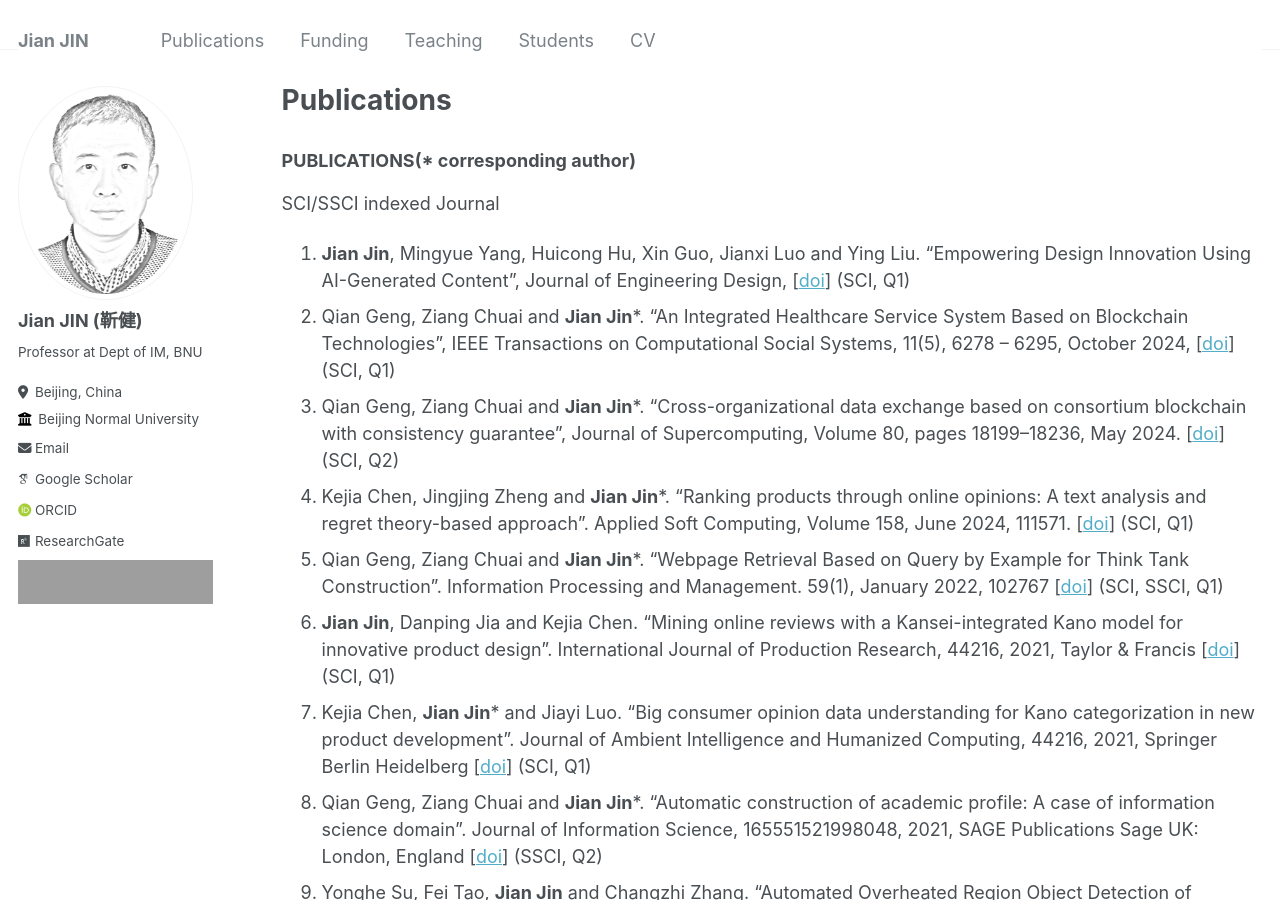
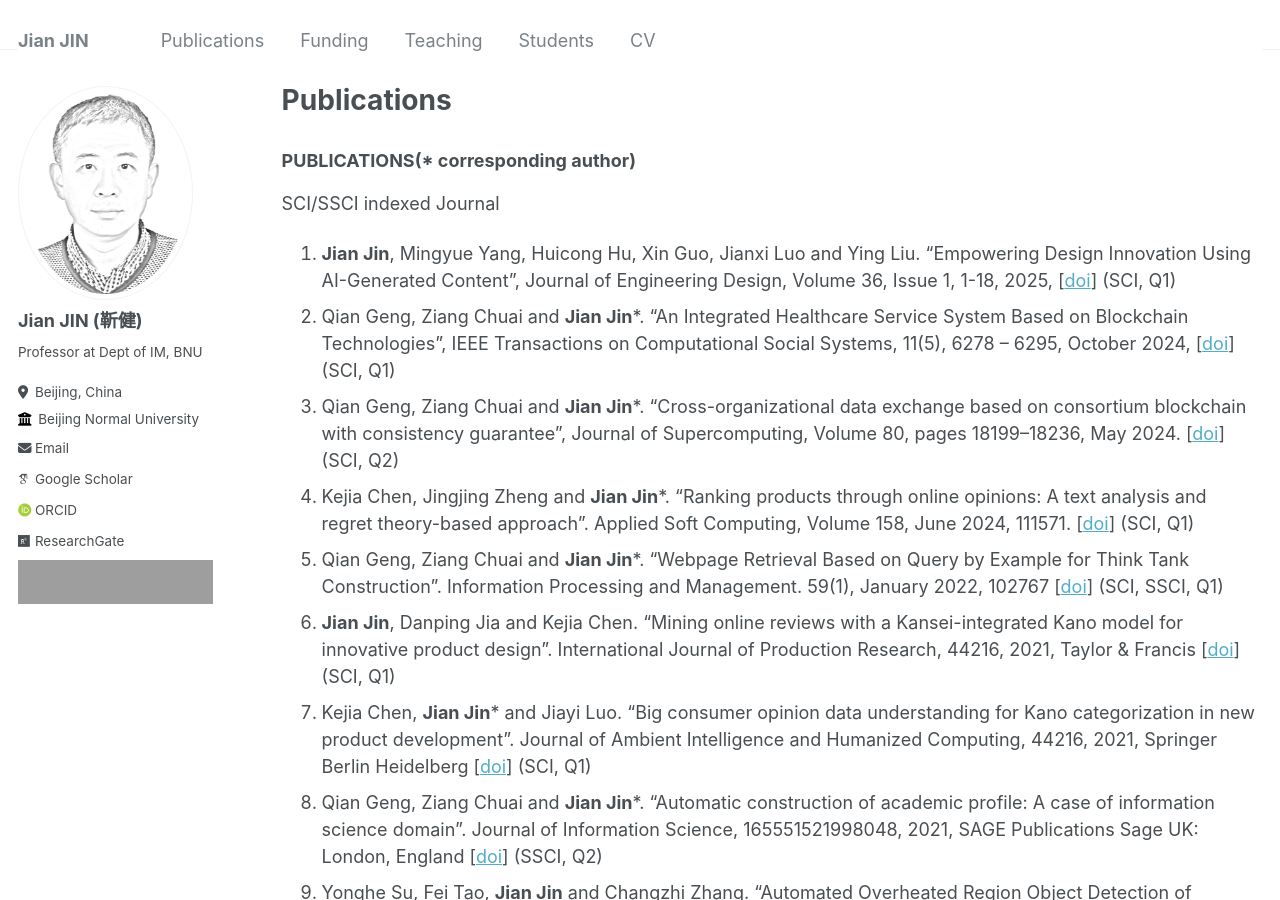
Before and after one commit to xjtujay/xjtujay.github.io, a Jekyll site: the page built from _pages/publications.md, in a window 1280 px wide and 900 px high. Built offline with Jekyll 4.4.1, drawn with Linux system fonts in a browser that asks for light colours; some web fonts are replaced; grey boxes are pictures that could not be loaded.

Commit message:
Update publications.md

```diff
--- a/_pages/publications.md
+++ b/_pages/publications.md
@@ -6,7 +6,7 @@ author_profile: true
 ---
 ### PUBLICATIONS(* corresponding author)
 SCI/SSCI indexed Journal
-32. **Jian Jin**, Mingyue Yang, Huicong Hu, Xin Guo, Jianxi Luo and Ying Liu. "Empowering Design Innovation Using AI-Generated Content", Journal of Engineering Design, [[doi](http://doi.org/10.1080/09544828.2024.2401751)] (SCI, Q1)
+32. **Jian Jin**, Mingyue Yang, Huicong Hu, Xin Guo, Jianxi Luo and Ying Liu. "Empowering Design Innovation Using AI-Generated Content", Journal of Engineering Design, Volume 36, Issue 1, 1-18, 2025, [[doi](http://doi.org/10.1080/09544828.2024.2401751)] (SCI, Q1)
 31.	Qian Geng, Ziang Chuai and **Jian Jin***. "An Integrated Healthcare Service System Based on Blockchain Technologies", IEEE Transactions on Computational Social Systems, 11(5), 6278 – 6295, October 2024, [[doi](http://doi.org/10.1109/TCSS.2024.3392591)] (SCI, Q1)
 30. Qian Geng, Ziang Chuai and **Jian Jin***. "Cross-organizational data exchange based on consortium blockchain with consistency guarantee", Journal of Supercomputing, Volume 80, pages 18199–18236, May 2024. [[doi](https://doi.org/10.1007/s11227-024-06164-z)] (SCI, Q2)
 29. Kejia Chen, Jingjing Zheng and **Jian Jin***. "Ranking products through online opinions: A text analysis and regret theory-based approach". Applied Soft Computing, Volume 158, June 2024, 111571. [[doi](https://doi.org/10.1016/j.asoc.2024.111571)] (SCI, Q1)
```
